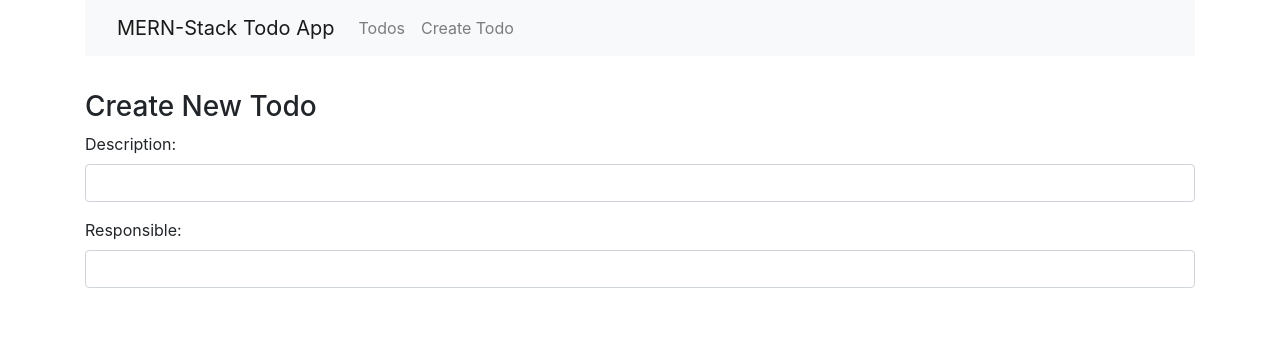
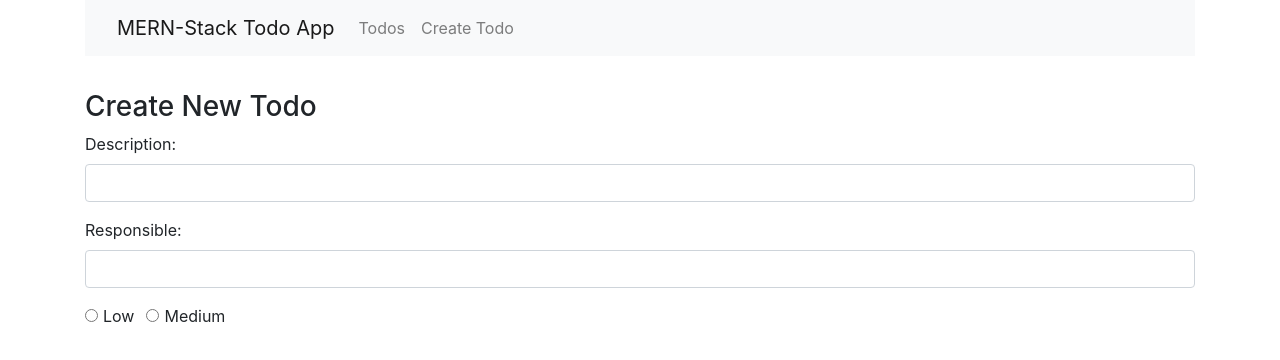
Before and after one commit to sharonmertens/TODO-Mern, a React (Create React App) app in the folder mern-todo-app/: page /create in a window 1280 px wide. Shown: the top 360 px of the page. Built offline with nearby package versions, Linux system fonts and the light colour scheme.

Commit message:
adding priority radios low and medium

```diff
--- a/mern-todo-app/src/components/create-todo.component.js
+++ b/mern-todo-app/src/components/create-todo.component.js
@@ -85,6 +85,30 @@
                     />
           </div>
 
+          <div className="form-group">
+            <div className="form-check form-check-inline">
+              <input  className="form-check-input"
+                      type="radio"
+                      name="priorityOptions"
+                      id="priorityLow"
+                      value="low"
+                      checked={this.state.todo_priority==='Low'}
+                      onChange={this.onChangeTodoPriority}
+                      />
+                <label className="form-check-label">Low</label>
+            </div>
+            <div className="form-check form-check-inline">
+              <input  className="form-check-input"
+                      type="radio"
+                      name="priorityOptions"
+                      id="priorityMedium"
+                      value="medium"
+                      checked={this.state.todo_priority==='Medium'}
+                      onChange={this.onChangeTodoPriority}
+                      />
+              <label className="form-check-label">Medium</label>
+            </div>
+          </div>
 
         </form>
       </div>
```
